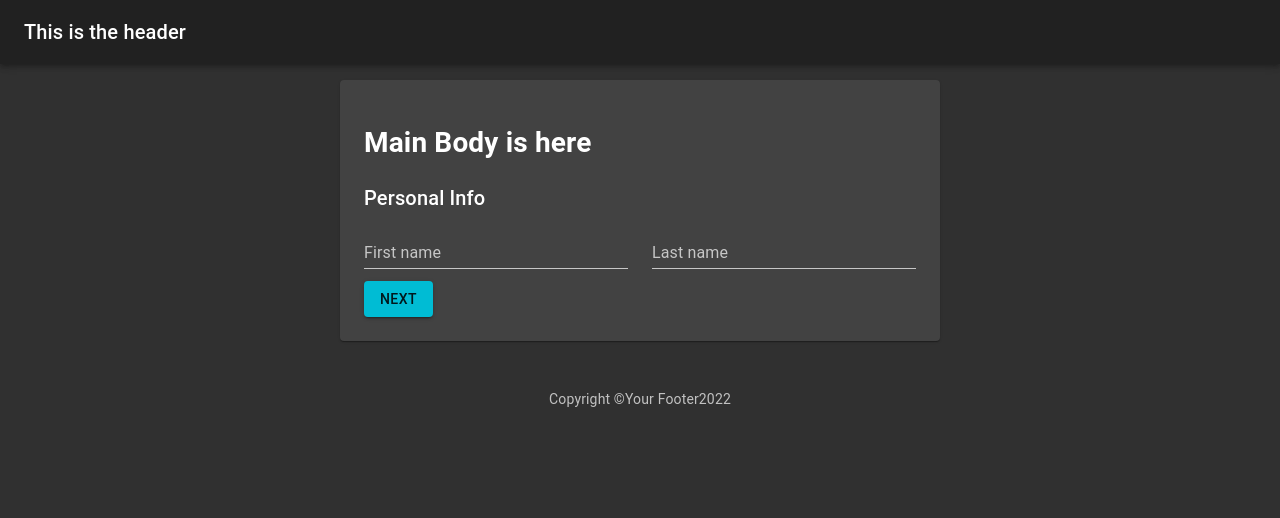
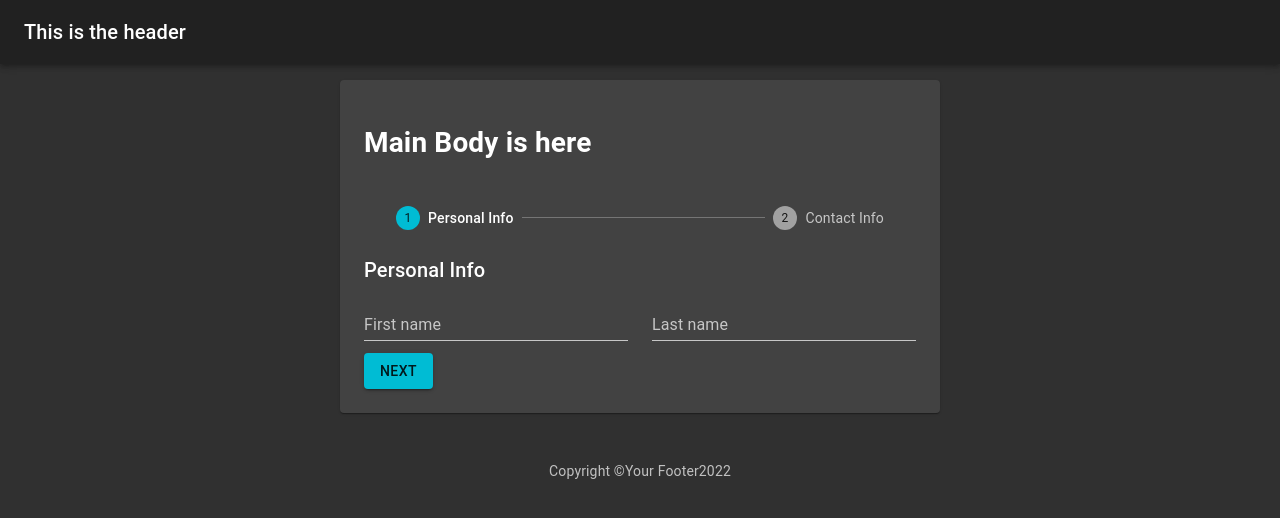
Before and after one commit to msvivianso/formik-multi-step-form, a React (Create React App) app: page / in a window 1280 px wide. Shown: the top 518 px of the page. Built offline with nearby package versions, Linux system fonts and the light colour scheme.

Commit message:
Add step tracker to form

```diff
--- /dev/null
+++ b/src/App/common/StepTracker/StepTracker.jsx
@@ -0,0 +1,20 @@
+import React from 'react';
+import { Stepper, Step, StepLabel } from '@material-ui/core';
+
+import { useStyle } from 'App/common/styles';
+
+const StepTracker = ({ activeStep, steps }) => {
+  const classes = useStyle();
+
+  return (
+    <Stepper activeStep={activeStep} className={classes.stepper}>
+      {steps.map((step) => (
+        <Step key={step.label}>
+          <StepLabel>{step.label}</StepLabel>
+        </Step>
+      ))}
+    </Stepper>
+  );
+};
+
+export default StepTracker;
--- /dev/null
+++ b/src/App/common/StepTracker/index.js
@@ -0,0 +1,3 @@
+import StepTracker from './StepTracker';
+
+export default StepTracker;
--- a/src/App/pages/MainPage/MainPage.jsx
+++ b/src/App/pages/MainPage/MainPage.jsx
@@ -1,19 +1,21 @@
 import React, { useState } from 'react';
-// import { Formik, Form } from 'formik';
-// import { Button, CircularProgress, Grid } from '@material-ui/core';
 
 import { FormContextProvider } from 'App/pages/MainPage/FormContext';
 import PersonalInfo from 'App/pages/MainPage/Components/PersonalInfo';
 import ContactInfo from 'App/pages/MainPage/Components/ContactInfo';
 import Confirmation from './Components/Confirmation';
+import StepTracker from 'App/common/StepTracker';
 
-const steps = [PersonalInfo, ContactInfo];
+const steps = [
+  { label: 'Personal Info', component: PersonalInfo },
+  { label: 'Contact Info', component: ContactInfo }
+];
 
 const MainPage = () => {
   const [activeStep, setActiveStep] = useState(0);
   const isLastStep = activeStep === steps.length;
 
-  const ComponentToRender = steps[activeStep];
+  const ComponentToRender = steps[activeStep]?.component;
 
   const onBack = () => {
     setActiveStep(activeStep - 1);
@@ -30,7 +32,10 @@ const MainPage = () => {
         {isLastStep ? (
           <Confirmation />
         ) : (
-          <ComponentToRender onNext={onNext} onBack={onBack} />
+          <>
+            <StepTracker activeStep={activeStep} steps={steps} />
+            <ComponentToRender onNext={onNext} onBack={onBack} />
+          </>
         )}
       </FormContextProvider>
     </React.Fragment>
```
